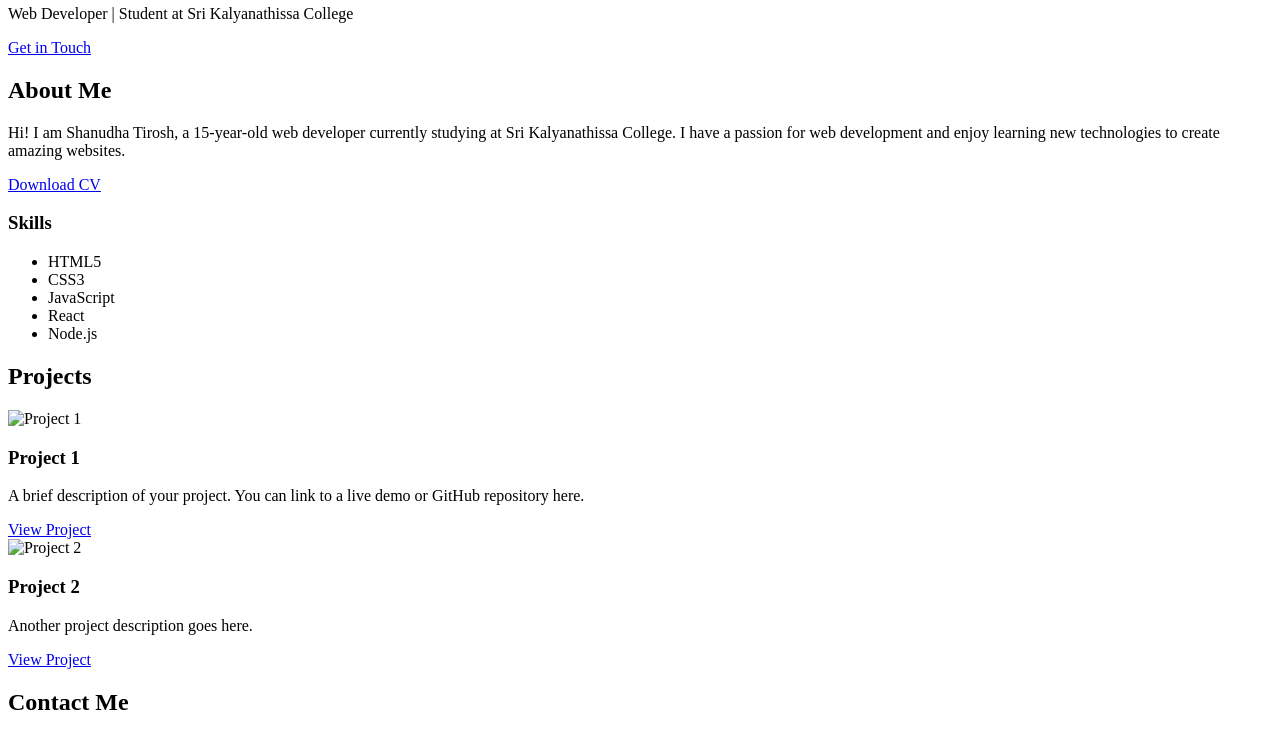
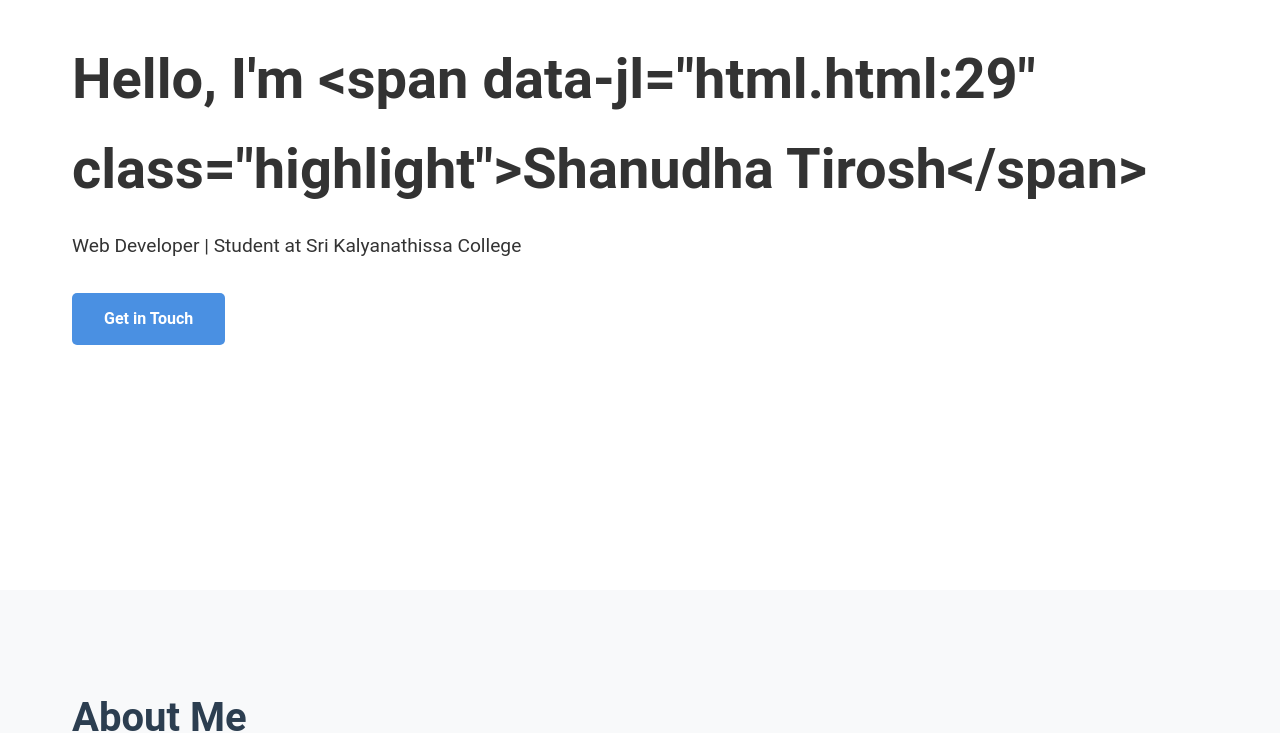
Before and after one commit to Tirosh1/Shanudha.net, a plain HTML site: page html.html in a window 1280 px wide. Shown: the part 210-943 px from the top of the page. Drawn offline with Linux system fonts and the light colour scheme.

Commit message:
Update and rename modern-portfolio-html.html to html.html

```diff
--- a/modern-portfolio-html.html
+++ b/html.html
@@ -4,7 +4,7 @@
     <meta charset="UTF-8">
     <meta name="viewport" content="width=device-width, initial-scale=1.0">
     <title>Shanudha Tirosh - Web Developer</title>
-    <link rel="stylesheet" href="modern-portfolio-css.css">
+    <link rel="stylesheet" href="css.css">
     <script src="https://cdnjs.cloudflare.com/ajax/libs/font-awesome/5.15.3/js/all.min.js"></script>
 </head>
 <body>
@@ -98,6 +98,6 @@
         </div>
     </footer>
 
-    <script src="modern-portfolio-js.js"></script>
+    <script src="js.js"></script>
 </body>
 </html>
```
